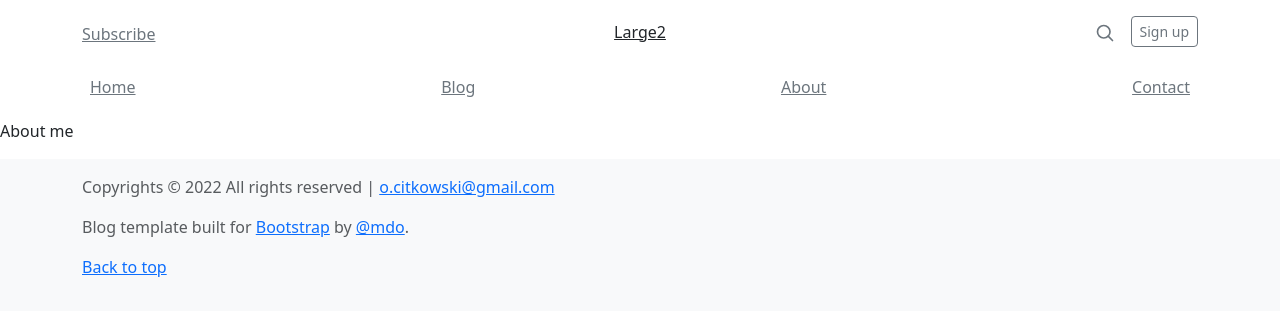
After one commit to OCitkowski/django_projects, a Django app: page /about in a window 1280 px wide. The commit adds this page. Shown: the top 316 px of the page. Run offline with Django 4.2, Linux system fonts and the light colour scheme; some libraries are stand-ins or nearby versions.

Commit message:
add html pages about, contact

```diff
--- a/blog/urls.py
+++ b/blog/urls.py
@@ -1,13 +1,12 @@
 from django.urls import path
-from .views import PostListView, DetailView, HomeTemplateView
+from .views import PostListView, DetailView, HomeTemplateView, AboutTemplateView, ContactTemplateView
 
 app_name = 'blog_urls'
 urlpatterns = [
     # ex: /blog
     path('', HomeTemplateView.as_view(), name='home'),
-    path('', HomeTemplateView.as_view(), name='about'),
-    path('', HomeTemplateView.as_view(), name='contact'),
-
+    path('about', AboutTemplateView.as_view(), name='about'),
+    path('contact', ContactTemplateView.as_view(), name='contact'),
     path('blogs/', PostListView.as_view(), name='blogs'),
     path('blog/<slug:category_slug>/', DetailView.as_view(), name='categories_page'),
 
--- a/blog/views.py
+++ b/blog/views.py
@@ -9,8 +9,24 @@ from .utils import menu
 #     response = redirect('blogs/')
 #     return response
 
+class AboutTemplateView(TemplateView):
+    template_name = "blog/about.html"
+
+    def get_context_data(self, **kwargs):
+        context = super().get_context_data(**kwargs)
+        context['menu'] = menu
+        return context
+
 class HomeTemplateView(TemplateView):
     template_name = "blog/base.html"
+
+    def get_context_data(self, **kwargs):
+        context = super().get_context_data(**kwargs)
+        context['menu'] = menu
+        return context
+
+class ContactTemplateView(TemplateView):
+    template_name = "blog/contact.html"
 
     def get_context_data(self, **kwargs):
         context = super().get_context_data(**kwargs)
--- /dev/null
+++ b/templates/blog/about.html
@@ -0,0 +1,11 @@
+{% extends "blog/base.html" %}
+{% load static %}
+
+{% block title%}
+	<title> about </title>
+{% endblock title %}
+
+
+{% block content %}
+<p> About me </p>
+{% endblock content %}
--- a/templates/blog/base.html
+++ b/templates/blog/base.html
@@ -29,13 +29,15 @@
 
   <div class="nav-scroller py-1 mb-2">
     <nav class="nav d-flex justify-content-between">
-{% block title%}
-	<title> Blog 3 </title>
-{% endblock title %}
+    {% block title%}
+        <title> Blog 3 </title>
+    {% endblock title %}
+
       {% block menu %}
-      {% for m in menu %}
-      <a class="p-2 link-secondary" href="{% url 'blog_urls:blogs' %}"> {{ m.title }} </a>
-      {% endfor %}
+        <a class="p-2 link-secondary" href="{% url 'blog_urls:home' %}"> Home </a>
+        <a class="p-2 link-secondary" href="{% url 'blog_urls:blogs' %}"> Blog </a>
+        <a class="p-2 link-secondary" href="{% url 'blog_urls:about' %}"> About </a>
+        <a class="p-2 link-secondary" href="{% url 'blog_urls:contact' %}"> Contact </a>
       {% endblock menu %}
     </nav>
   </div>
--- a/templates/blog/footer.html
+++ b/templates/blog/footer.html
@@ -1,7 +1,10 @@
-<footer class="blog-footer">
-	<p>Copyrights © 2022  All rights reserved | <a href="mailto:o.citkowski@gmail.com">o.citkowski@gmail.com</a> </p>
-  <p>Blog template built for <a href="https://getbootstrap.com/">Bootstrap</a> by <a href="https://twitter.com/mdo">@mdo</a>.</p>
-  <p>
-    <a href="#">Back to top</a>
-  </p>
+<footer class="footer mt-auto py-3 bg-light">
+    <div class="container">
+    <span class="text-muted">
+        <p>Copyrights © 2022  All rights reserved | <a href="mailto:o.citkowski@gmail.com">o.citkowski@gmail.com</a></p>
+        <p>Blog template built for <a href="https://getbootstrap.com/">Bootstrap</a> by <a
+          href="https://twitter.com/mdo">@mdo</a>.</p>
+        <p><a href="#">Back to top</a></p>
+    </span>
+    </div>
 </footer>
--- a/templates/blog/header.html
+++ b/templates/blog/header.html
@@ -32,9 +32,11 @@
       }
     </style>
 
+    <!-- Custom styles for this template -->
+    <link href="https://fonts.googleapis.com/css?family=Playfair&#43;Display:700,900&amp;display=swap" rel="stylesheet">
+
 
     <!-- Custom styles for this template -->
-    <link href="https://fonts.googleapis.com/css?family=Playfair&#43;Display:700,900&amp;display=swap" rel="stylesheet">
-    <!-- Custom styles for this template -->
     <link href="{% static 'blog/css/blog.css' %}" rel="stylesheet">
+    <link href="{% static 'blog/css/sticky-footer-navbar.css' %}" rel="stylesheet">
   </head>
```
Also changed, not shown: templates/blog/contact.html (added, +11 -0 lines), templates/blog/index.html (+1 -6 lines).
